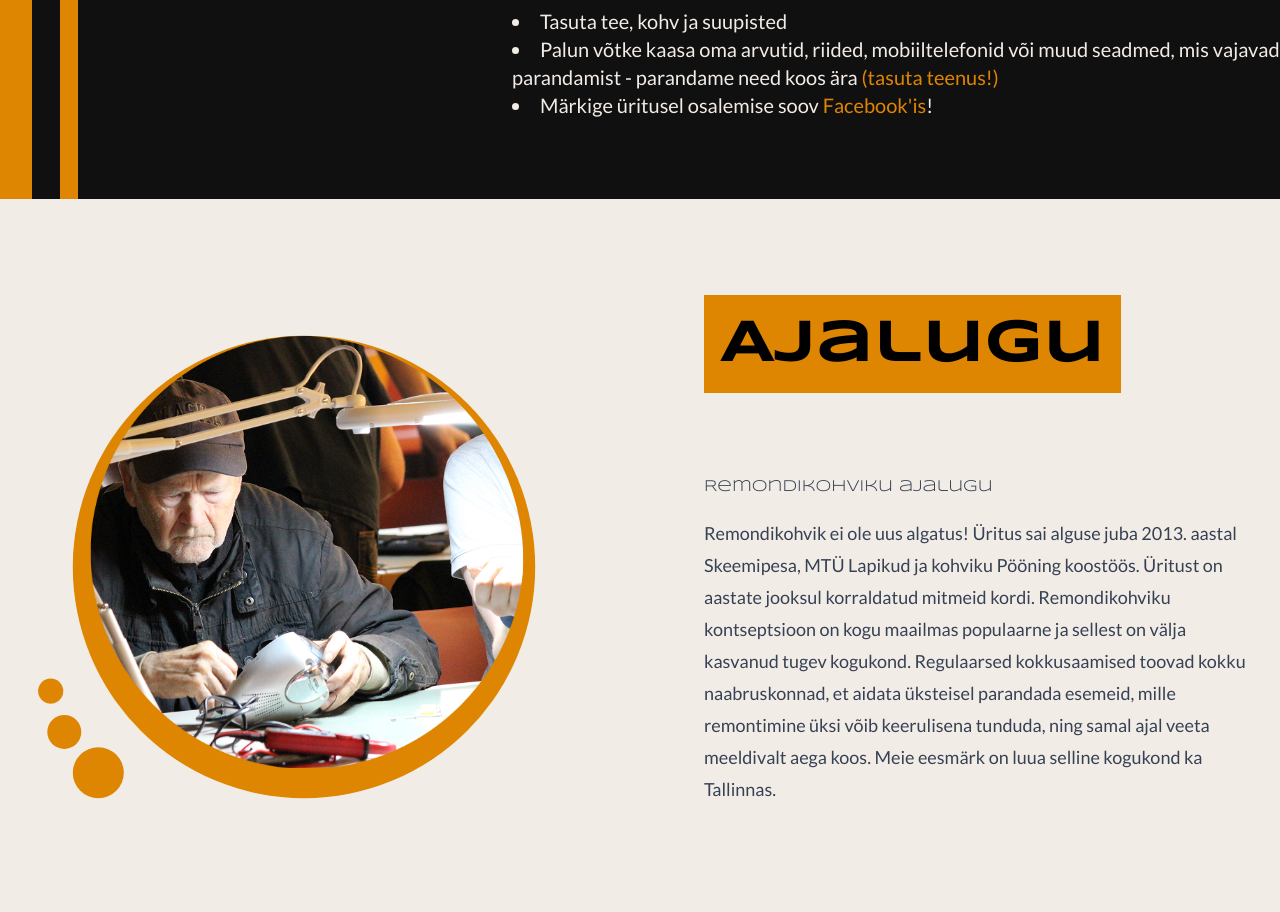
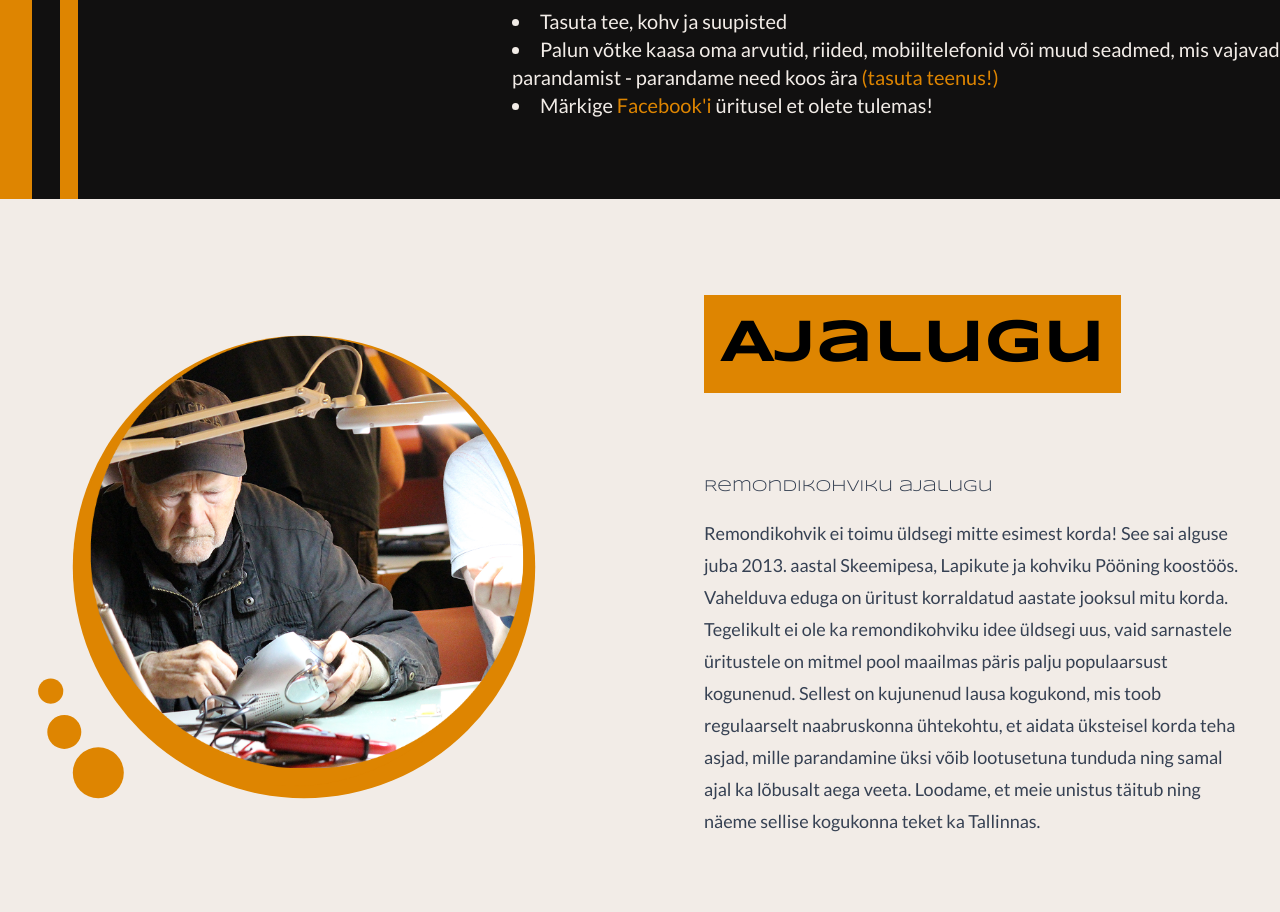
Before and after one commit to Lapikud/remondikohvik.lapikud.ee, a Next.js app: page / in a window 1280 px wide. Shown: the part 2600-3512 px from the top of the page. Built offline with nearby package versions, Linux system fonts and the light colour scheme.

Commit message:
applied comments

```diff
--- a/components/layout/history.tsx
+++ b/components/layout/history.tsx
@@ -25,15 +25,16 @@ export const HistorySection = () => (
           Remondikohviku ajalugu
         </h3>
         <p className="prose prose-lg">
-          Remondikohvik ei ole uus algatus! Üritus sai alguse
-          juba 2013. aastal Skeemipesa, MTÜ Lapikud ja kohviku Pööning koostöös.
-          Üritust on aastate jooksul korraldatud mitmeid kordi.
-          Remondikohviku kontseptsioon on kogu maailmas populaarne ja
-          sellest on välja kasvanud tugev kogukond. Regulaarsed kokkusaamised
-          toovad kokku naabruskonnad, et aidata üksteisel parandada esemeid, mille
-          remontimine üksi võib keerulisena tunduda, ning samal ajal veeta
-          meeldivalt aega koos. Meie eesmärk on luua selline
-          kogukond ka Tallinnas.
+          Remondikohvik ei toimu üldsegi mitte esimest korda! See sai alguse
+          juba 2013. aastal Skeemipesa, Lapikute ja kohviku Pööning koostöös.
+          Vahelduva eduga on üritust korraldatud aastate jooksul mitu korda.
+          Tegelikult ei ole ka remondikohviku idee üldsegi uus, vaid sarnastele
+          üritustele on mitmel pool maailmas päris palju populaarsust kogunenud.
+          Sellest on kujunenud lausa kogukond, mis toob regulaarselt
+          naabruskonna ühtekohtu, et aidata üksteisel korda teha asjad, mille
+          parandamine üksi võib lootusetuna tunduda ning samal ajal ka lõbusalt
+          aega veeta. Loodame, et meie unistus täitub ning näeme sellise
+          kogukonna teket ka Tallinnas.
         </p>
       </ContentBox>
     </div>
--- a/components/layout/info.tsx
+++ b/components/layout/info.tsx
@@ -77,14 +77,14 @@ export const InfoSection = () => (
             </li>
             {/* TODO put the correct link to the event */}
             <li>
-              Märkige üritusel osalemise soov{" "}
+              Märkige {" "}
               <Link
                 href="https://facebook.com/lapikud"
                 className="text-primary"
               >
-                Facebook'is
-              </Link>
-              !
+                Facebook'i
+              </Link> {" "}
+              üritusel et olete tulemas!
             </li>
           </ul>
         </ContentBox>
```
